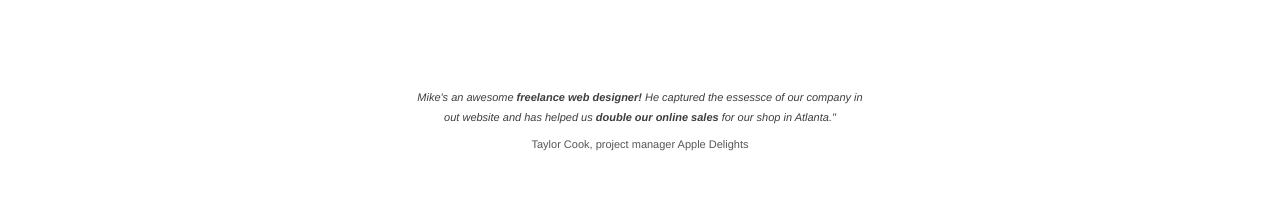
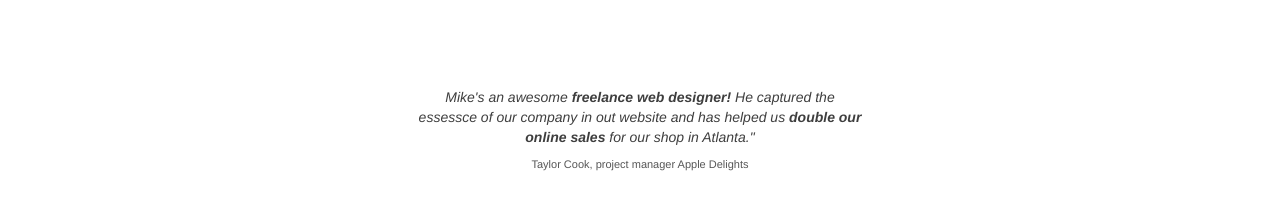
Before and after one commit to happyfruitninja/KateLee_OC_GoMikeDesigns, a plain HTML site: page index.html in a window 1280 px wide. Shown: the part 909-1106 px from the top of the page. Drawn offline with Linux system fonts and the light colour scheme.

Commit message:
adjusted text sizes

```diff
--- a/style.css
+++ b/style.css
@@ -1088,7 +1088,9 @@ h4 {
 }
 
 .charcoal{color:rgb(62, 62, 62)!important;}
+
 .testimonial{
+    font-size:1em !important;
     max-width: 450px;
     text-align: center;
     margin:10px auto;
```
Also changed, not shown: img/atlanta made sign orange.jpg.
